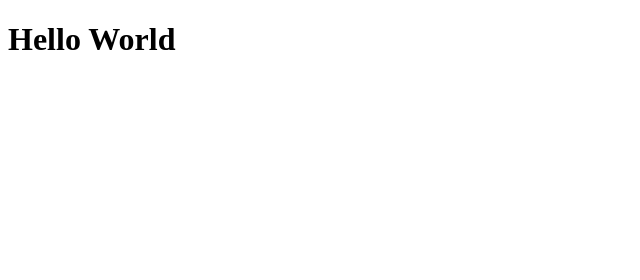
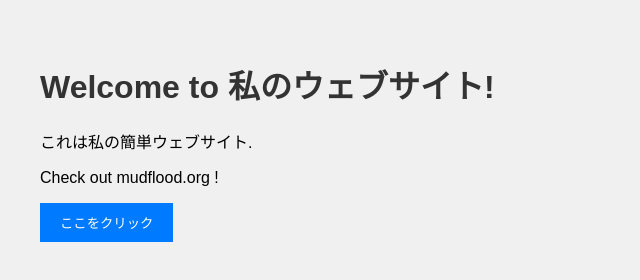
Before and after one commit to jpd209/watashi-no-website, a plain HTML site: page index.html in a window 1280 px wide. Shown: the whole page, without its empty margins (0-640 px from the left). Drawn offline with Linux system fonts and the light colour scheme.

Commit message:
Upload via Fddly

```diff
--- a/index.html
+++ b/index.html
@@ -1,11 +1,38 @@
 <!DOCTYPE html>
 <html lang="en">
 <head>
-    <meta charset="UTF-8">
-    <meta name="viewport" content="width=device-width, initial-scale=1.0">
-    <title>watashi-no-website</title>
+  <meta charset="UTF-8" />
+  <meta name="viewport" content="width=device-width, initial-scale=1.0"/>
+  <title>My Website</title>
+  <style>
+    body {
+      font-family: sans-serif;
+      background: #f0f0f0;
+      padding: 2em;
+    }
+    h1 {
+      color: #333;
+    }
+    button {
+      background: #007bff;
+      color: white;
+      border: none;
+      padding: 10px 20px;
+      cursor: pointer;
+    }
+    button:hover {
+      background: #0056b3;
+    }
+  </style>
 </head>
 <body>
-    <h1>Hello World</h1>
+  <h1>Welcome to 私のウェブサイト!</h1>
+  <p>これは私の簡単ウェブサイト.</p>
+  <p>Check out mudflood.org !</p>
+  <button onclick="alert('クリックした!')">ここをクリック </button>
+
+  <script>
+    console.log("Website loaded");
+  </script>
 </body>
 </html>
```
Also changed, not shown: 1 other file.
